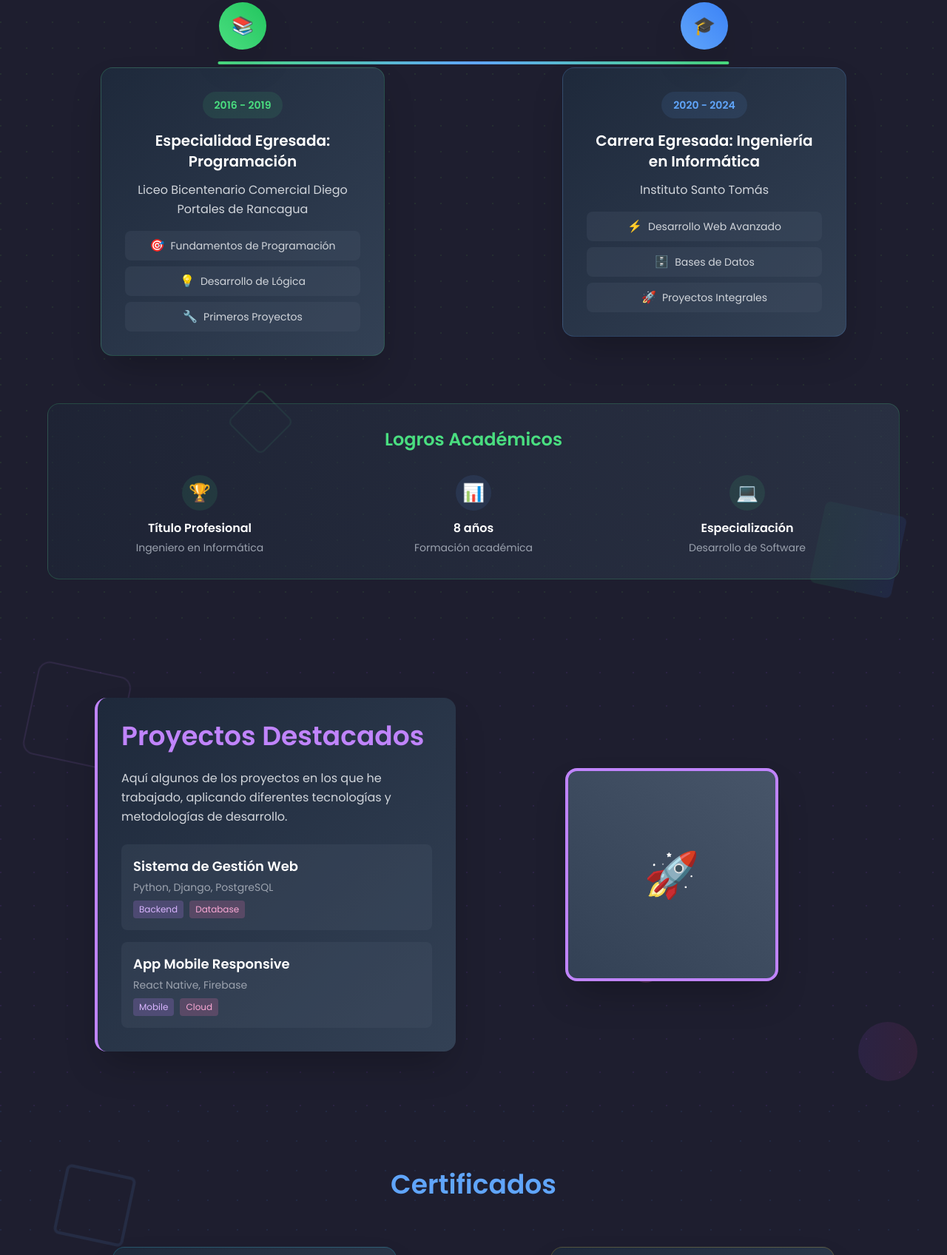
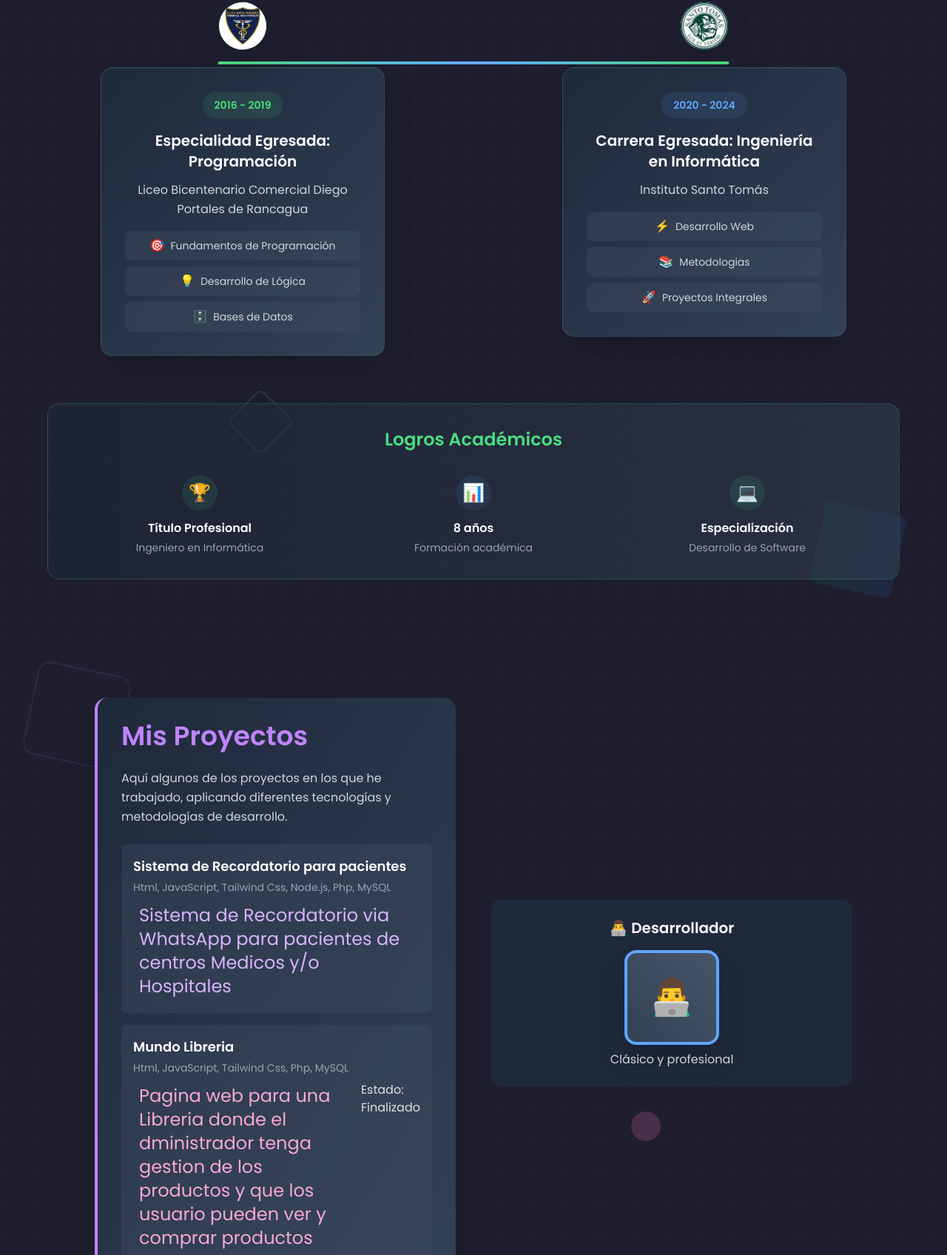
Before and after one commit to hectormadrid/Portafolio, a website with bundled scripts: page index.html in a window 1280 px wide. Shown: the part 3819-5515 px from the top of the page at 74% size. Built offline with nearby package versions, Linux system fonts and the light colour scheme.

Commit message:
Editar secciones

```diff
--- a/index.html
+++ b/index.html
@@ -21,9 +21,8 @@
 <!-- Header -->
 <header class="bg-[#252538] sticky top-0 z-50 shadow-md">
   <div class="max-w-7xl mx-auto flex justify-between items-center px-6 py-4">
-    <!-- Logo -->
+
     <h1 class="text-2xl font-bold text-[#6cc644]">Mi Portafolio</h1>
-
     <!-- Botón hamburguesa -->
     <button
       id="menu-toggle"
@@ -57,8 +56,8 @@
     id="mobile-menu"
     class="md:hidden hidden bg-[#252538] px-6 pb-2 space-y-2 absolute w-full top-full left-0"
     aria-hidden="true"
-    style="height: 0; overflow: hidden;"
-  >
+    style="height: 0; overflow: hidden;">
+
     <a href="#inicio" class="block py-2 text-gray-300 hover:text-[#6cc644] transition">Inicio</a>
     <a href="#sobre-mi" class="block py-2 text-gray-300 hover:text-[#6cc644] transition">Sobre mí</a>
     <a href="#habilidades" class="block py-2 text-gray-300 hover:text-[#6cc644] transition">Habilidades</a>
@@ -395,7 +394,7 @@
     </section>
 
 <!-- Educacion-->
-  <section id="academico" class="py-20 px-6 bg-gradient-to-r from-gray-900 via-slate-900 to-gray-900 relative overflow-hidden" style="background-image: radial-gradient(circle at 1px 1px, rgba(106, 198, 68, 0.1) 1px, transparent 0); background-size: 35px 35px;">
+  <section id="academico" class="py-20 px-6 bg-gradient-to-r from-gray-900 via-slate-900 to-gray-900 relative overflow-hidden" style="background-image: radial-gradient(circle at 1px 1px, rgba(106, 198, 68, 0.1) 1px, transparent 0); background-size: 35px 35px;"
         <!-- Formas geométricas -->
         <div class="absolute top-16 left-16 w-20 h-20 border-4 border-green-400/20 rounded-full animate-spin"></div>
         <div class="absolute bottom-16 right-16 w-28 h-28 bg-gradient-to-r from-green-500/10 to-blue-500/10 rounded-lg rotate-12 float-animation"></div>
@@ -415,9 +414,9 @@
                     <!-- Educación Media -->
                     <div class="relative flex flex-col items-center text-center group">
                         <!-- Punto de conexión -->
-                        <div class="w-16 h-16 bg-gradient-to-tr from-green-400 to-green-500 rounded-full flex items-center justify-center text-white text-2xl shadow-2xl z-10 group-hover:scale-110 transition-all duration-300 pulse-glow">
-                            📚
-                        </div>
+                        <img src="img/comercial.jpg" class="w-16 h-16 bg-gradient-to-tr from-green-400 to-green-500 rounded-full flex items-center justify-center text-white text-2xl shadow-2xl z-10 group-hover:scale-110 transition-all duration-300 pulse-glow">
+
+                        </img>
 
                         <!-- Tarjeta de contenido -->
                         <div class="mt-6 bg-gradient-to-br from-slate-800 to-slate-700 p-8 rounded-2xl shadow-2xl hover:shadow-green-400/20 transition-all duration-300 border border-green-400/20 group-hover:border-green-400/50 max-w-sm">
@@ -442,8 +441,8 @@
                                     <span class="text-sm text-gray-300">Desarrollo de Lógica</span>
                                 </div>
                                 <div class="flex items-center justify-center p-2 bg-slate-600/30 rounded-lg hover:bg-slate-600/50 transition-all">
-                                    <span class="text-green-400 mr-2">🔧</span>
-                                    <span class="text-sm text-gray-300">Primeros Proyectos</span>
+                                    <span class="text-green-400 mr-2">🗄️</span>
+                                    <span class="text-sm text-gray-300">Bases de Datos</span>
                                 </div>
                             </div>
                         </div>
@@ -452,9 +451,9 @@
                     <!-- Educación Superior -->
                     <div class="relative flex flex-col items-center text-center group">
                         <!-- Punto de conexión -->
-                        <div class="w-16 h-16 bg-gradient-to-tr from-blue-400 to-blue-500 rounded-full flex items-center justify-center text-white text-2xl shadow-2xl z-10 group-hover:scale-110 transition-all duration-300 pulse-glow">
-                            🎓
-                        </div>
+                        <img src="img/santo-tomas.jpg" class="w-16 h-16 bg-gradient-to-tr from-blue-400 to-blue-500 rounded-full flex items-center justify-center text-white text-2xl shadow-2xl z-10 group-hover:scale-110 transition-all duration-300 pulse-glow">
+
+                        </img>
 
                         <!-- Tarjeta de contenido -->
                         <div class="mt-6 bg-gradient-to-br from-slate-800 to-slate-700 p-8 rounded-2xl shadow-2xl hover:shadow-blue-400/20 transition-all duration-300 border border-blue-400/20 group-hover:border-blue-400/50 max-w-sm">
@@ -472,11 +471,11 @@
                             <div class="space-y-2 mt-4">
                                 <div class="flex items-center justify-center p-2 bg-slate-600/30 rounded-lg hover:bg-slate-600/50 transition-all">
                                     <span class="text-blue-400 mr-2">⚡</span>
-                                    <span class="text-sm text-gray-300">Desarrollo Web Avanzado</span>
+                                    <span class="text-sm text-gray-300">Desarrollo Web </span>
                                 </div>
                                 <div class="flex items-center justify-center p-2 bg-slate-600/30 rounded-lg hover:bg-slate-600/50 transition-all">
-                                    <span class="text-blue-400 mr-2">🗄️</span>
-                                    <span class="text-sm text-gray-300">Bases de Datos</span>
+                                    <span class="text-blue-400 mr-2">📚</span>
+                                    <span class="text-sm text-gray-300">Metodologias</span>
                                 </div>
                                 <div class="flex items-center justify-center p-2 bg-slate-600/30 rounded-lg hover:bg-slate-600/50 transition-all">
                                     <span class="text-blue-400 mr-2">🚀</span>
@@ -529,36 +528,39 @@
 
             <!-- Texto -->
             <div class="bg-gradient-to-br from-slate-800 to-slate-700 p-8 rounded-2xl border-l-4 border-purple-400 shadow-2xl hover:shadow-purple-400/20 transition-all duration-300">
-                <h2 class="text-4xl font-bold text-purple-400 mb-6">Proyectos Destacados</h2>
+                <h2 class="text-4xl font-bold text-purple-400 mb-6">Mis Proyectos </h2>
                 <p class="text-gray-300 leading-relaxed mb-6">
                     Aquí algunos de los proyectos en los que he trabajado, aplicando diferentes tecnologías y metodologías de desarrollo.
                 </p>
                 <div class="space-y-4">
                     <div class="bg-slate-600/30 p-4 rounded-lg hover:bg-slate-600/50 transition-all duration-300 group">
-                        <h3 class="text-white font-semibold text-lg group-hover:text-purple-400 transition-colors">Sistema de Gestión Web</h3>
-                        <p class="text-gray-400 text-sm mt-1">Python, Django, PostgreSQL</p>
+                        <h3 class="text-white font-semibold text-lg group-hover:text-purple-400 transition-colors">Sistema de Recordatorio para pacientes</h3>
+                        <p class="text-gray-400 text-sm mt-1">Html, JavaScript, Tailwind Css, Node.js, Php, MySQL</p>
                         <div class="flex gap-2 mt-2">
-                            <span class="px-2 py-1 bg-purple-400/20 text-purple-300 rounded text-xs">Backend</span>
-                            <span class="px-2 py-1 bg-pink-400/20 text-pink-300 rounded text-xs">Database</span>
+                            <p class=" px-2 py-1 text-purple-300 rounded text-2xl">Sistema de Recordatorio via WhatsApp para pacientes de centros Medicos y/o Hospitales </p>
+
                         </div>
                     </div>
                     <div class="bg-slate-600/30 p-4 rounded-lg hover:bg-slate-600/50 transition-all duration-300 group">
-                        <h3 class="text-white font-semibold text-lg group-hover:text-purple-400 transition-colors">App Mobile Responsive</h3>
-                        <p class="text-gray-400 text-sm mt-1">React Native, Firebase</p>
+                        <h3 class="text-white font-semibold text-lg group-hover:text-pink-300 transition-colors">Mundo Libreria</h3>
+                        <p class="text-gray-400 text-sm mt-1">Html, JavaScript, Tailwind Css, Php, MySQL</p>
                         <div class="flex gap-2 mt-2">
-                            <span class="px-2 py-1 bg-purple-400/20 text-purple-300 rounded text-xs">Mobile</span>
-                            <span class="px-2 py-1 bg-pink-400/20 text-pink-300 rounded text-xs">Cloud</span>
+                            <p class="px-2 py-1  text-pink-300 rounded text-2xl">Pagina web para una Libreria donde el dministrador tenga gestion de los productos y que los usuario pueden ver y comprar productos </p>
+                            <span class=" " > Estado: Finalizado</span>
                         </div>
                     </div>
                 </div>
             </div>
             <!-- Icono -->
-            <div class="flex justify-center">
-                <div class="rounded-2xl shadow-2xl border-4 border-purple-400 w-72 h-72 bg-gradient-to-tr from-slate-700 to-slate-600 flex items-center justify-center text-purple-400 text-6xl hover:border-pink-400 hover:text-pink-400 transition-all duration-500">
-                    🚀
-                </div>
-            </div>
+        <div class="bg-slate-800 p-6 rounded-xl">
+      <h3 class="text-white text-xl font-bold mb-4 text-center">👨‍💻 Desarrollador</h3>
+      <div class="flex justify-center">
+        <div class="rounded-2xl shadow-2xl border-4 border-blue-400 w-32 h-32 bg-gradient-to-tr from-slate-700 to-slate-600 flex items-center justify-center text-blue-400 text-5xl hover:border-green-400 hover:text-green-400 transition-all duration-500">
+          👨‍💻
         </div>
+      </div>
+      <p class="text-gray-300 text-center mt-2">Clásico y profesional</p>
+    </div>
     </section>
 
    <section id="certificados" class="py-20 px-6 bg-gradient-to-r from-slate-900 via-gray-900 to-slate-900 relative overflow-hidden" style="background-image: radial-gradient(circle at 1px 1px, rgba(74, 144, 226, 0.1) 1px, transparent 0); background-size: 40px 40px;">
```
